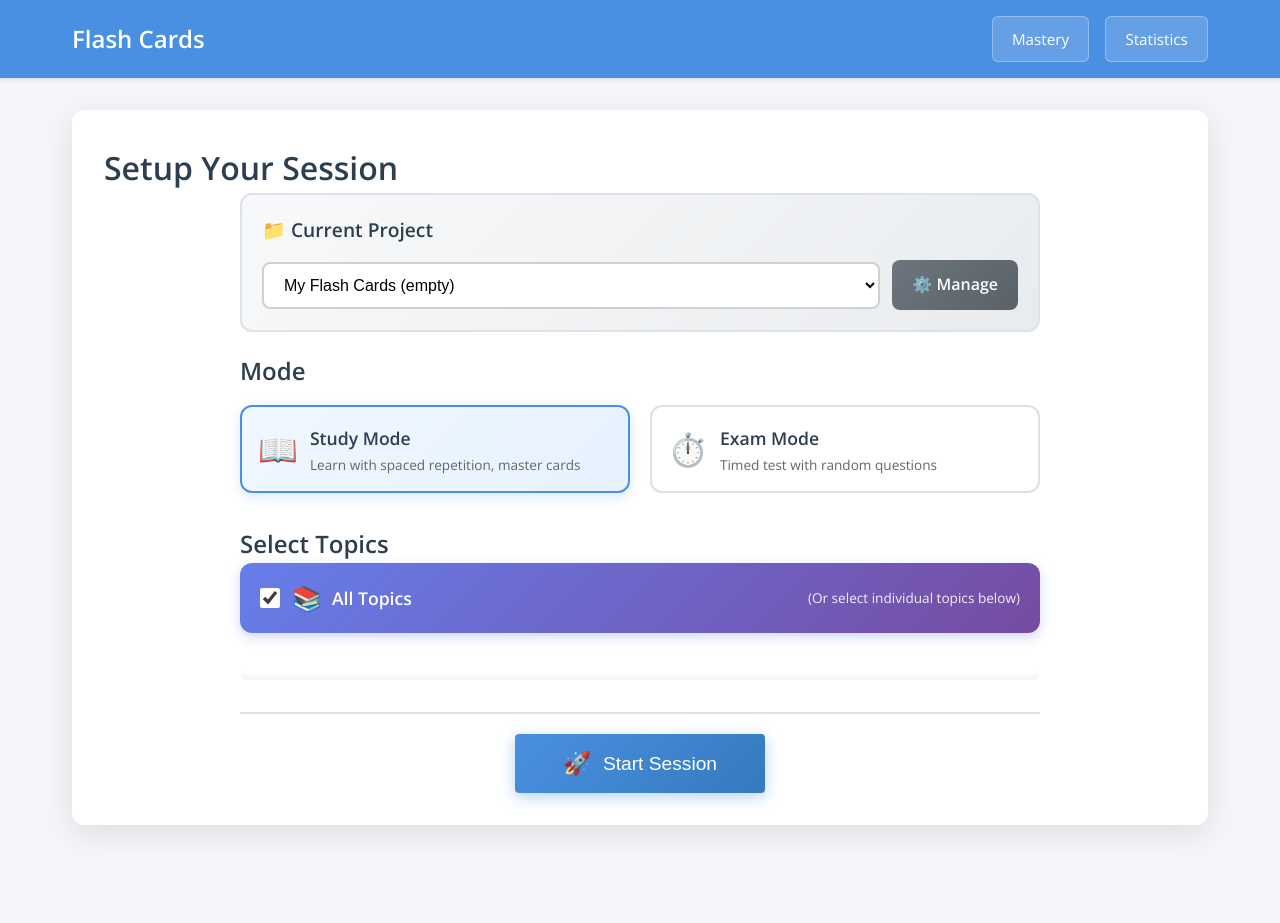
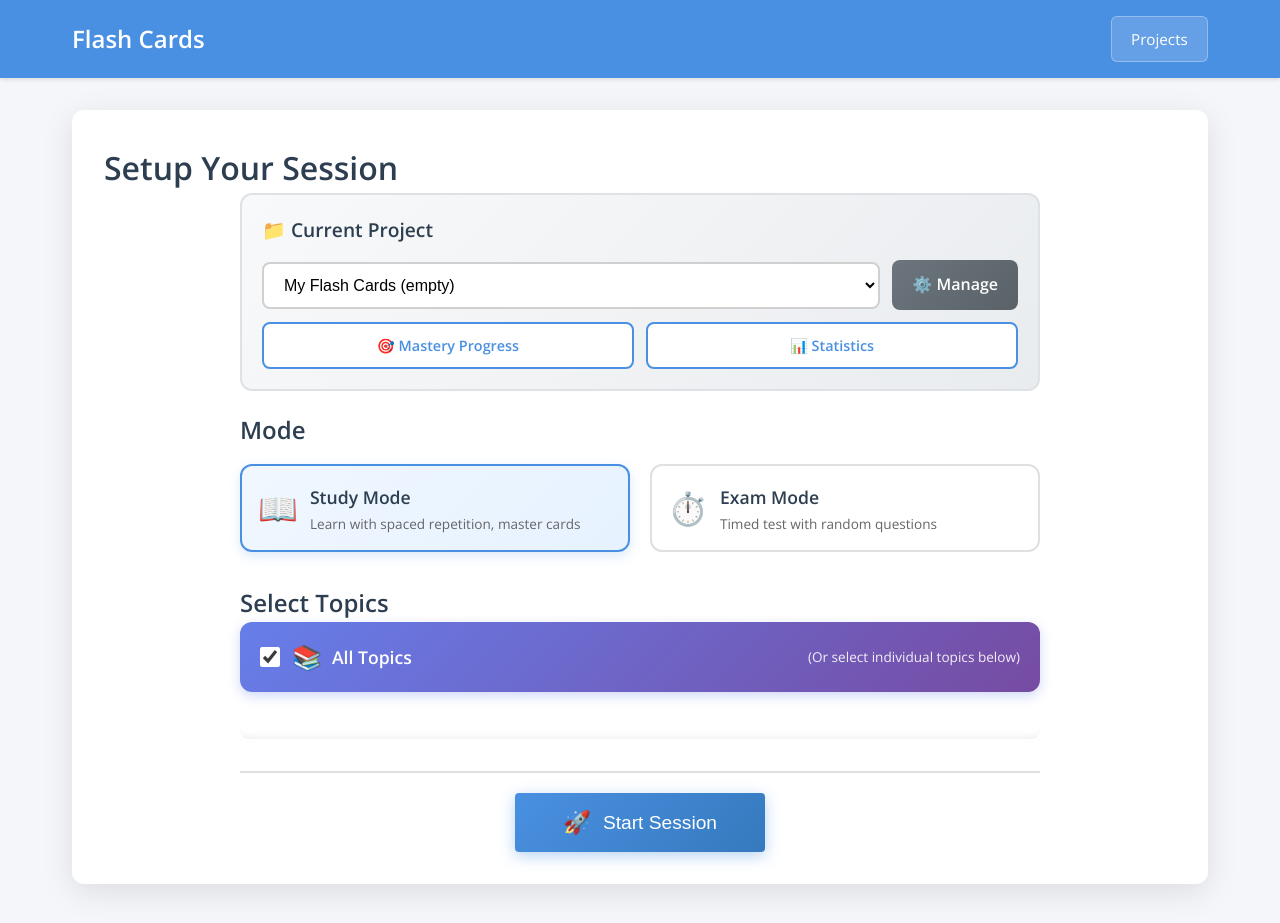
Before and after one commit to dstainton/transcript-flash-cards, a Flask app: page /start in a window 1280 px wide. Shown: the top 923 px of the page. Run offline with Flask 3, Linux system fonts and the light colour scheme; some libraries are stand-ins or nearby versions.

Commit message:
[UI] Reorganize navigation for project-centric workflow
Header changes: - Replaced Mastery and Statistics with single Projects button - Cleaner, simpler global navigation - Projects button goes to Manage Projects page

Setup page changes: - Added Mastery Progress and Statistics links below project selector - Makes it clear these are for the CURRENT project - Quick access to project-specific data - Styled as outlined buttons with hover effects

Benefits: - Less ambiguity about which project data you're viewing - Project-centric navigation model - Cleaner header - Context-sensitive controls

```diff
--- a/static/style.css
+++ b/static/style.css
@@ -1099,6 +1099,37 @@ footer {
     box-shadow: 0 4px 8px rgba(108, 117, 125, 0.3);
 }
 
+.project-quick-links {
+    display: flex;
+    gap: 12px;
+    margin-top: 12px;
+}
+
+.project-link {
+    flex: 1;
+    padding: 10px 16px;
+    background: white;
+    color: #4a90e2;
+    text-decoration: none;
+    border: 2px solid #4a90e2;
+    border-radius: 8px;
+    font-weight: 600;
+    font-size: 0.9rem;
+    text-align: center;
+    transition: all 0.2s ease;
+    display: inline-flex;
+    align-items: center;
+    justify-content: center;
+    gap: 6px;
+}
+
+.project-link:hover {
+    background: #4a90e2;
+    color: white;
+    transform: translateY(-1px);
+    box-shadow: 0 4px 8px rgba(74, 144, 226, 0.3);
+}
+
 /* Mode Selector */
 .mode-selector {
     display: grid;
@@ -1578,6 +1609,10 @@ footer {
         justify-content: center;
     }
 
+    .project-quick-links {
+        flex-direction: column;
+    }
+
     .mode-selector {
         grid-template-columns: 1fr;
     }
--- a/templates/base.html
+++ b/templates/base.html
@@ -11,8 +11,7 @@
         <div class="nav-content">
             <a href="{{ url_for('index') }}" class="nav-brand">Flash Cards</a>
             <div class="nav-links">
-                <a href="{{ url_for('mastery') }}">Mastery</a>
-                <a href="{{ url_for('stats') }}">Statistics</a>
+                <a href="{{ url_for('manage_projects') }}">Projects</a>
                 {% if 'mode' in session %}
                     <form method="POST" action="{{ url_for('exit') }}" class="inline-form">
                         <button type="submit" class="nav-link-button" title="Exit current session and save progress">Exit Session</button>
--- a/templates/start.html
+++ b/templates/start.html
@@ -24,6 +24,14 @@
                 </select>
                 <a href="{{ url_for('manage_projects') }}" class="btn-manage-projects" title="Manage your projects">
                     ⚙️ Manage
+                </a>
+            </div>
+            <div class="project-quick-links">
+                <a href="{{ url_for('mastery') }}" class="project-link">
+                    🎯 Mastery Progress
+                </a>
+                <a href="{{ url_for('stats') }}" class="project-link">
+                    📊 Statistics
                 </a>
             </div>
         </div>
```
